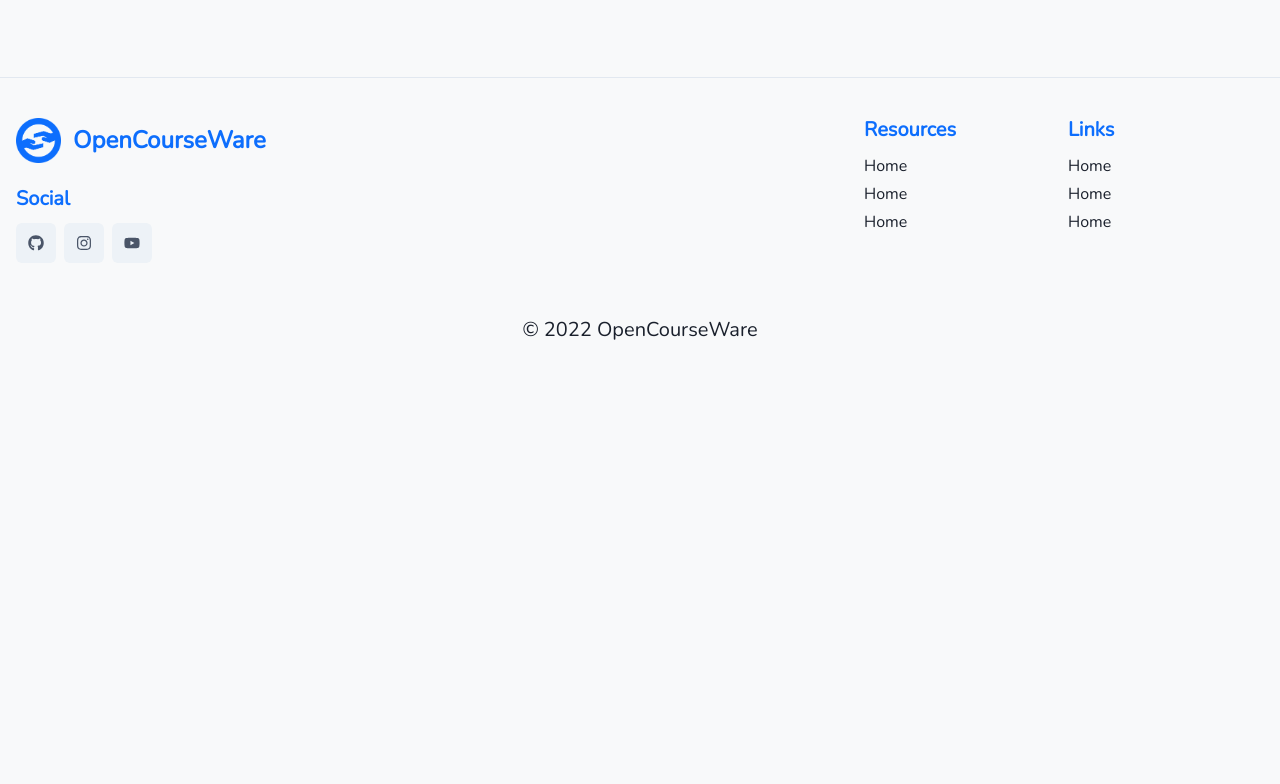
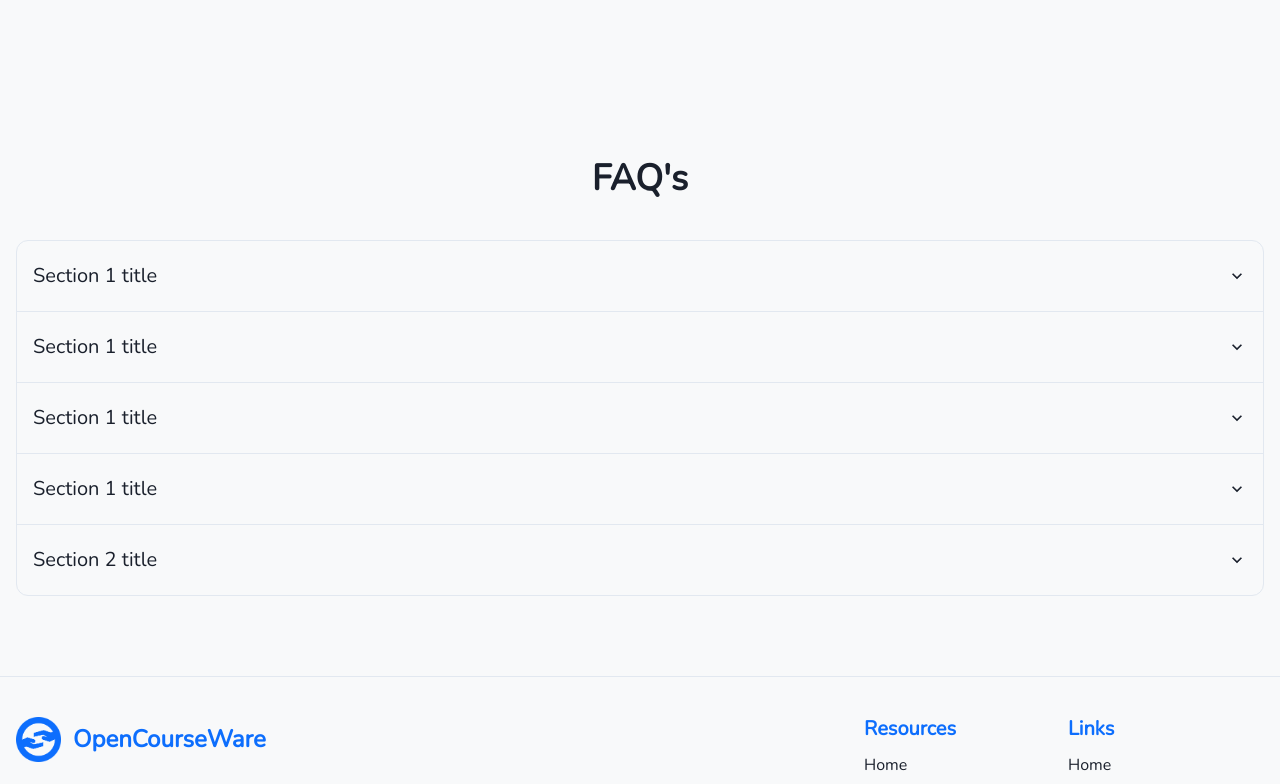
Before and after one commit to coder-anmol/opencourseware-frontend, a Next.js app: page / in a window 1280 px wide. Shown: the part 723-1507 px from the top of the page. Before the commit the page ends 1092 px from the top, so only its background shows below. Built offline with nearby package versions, Linux system fonts and the light colour scheme.

Commit message:
Faq component created

```diff
--- /dev/null
+++ b/components/Faq.js
@@ -0,0 +1,139 @@
+import {
+    Accordion,
+    AccordionIcon,
+    AccordionItem,
+    AccordionButton,
+    Box,
+    AccordionPanel,
+    Heading,
+} from "@chakra-ui/react";
+
+const Faq = () => {
+    return (
+        <Box my={"20"}>
+            <Heading textAlign={"center"}>{"FAQ's"}</Heading>
+            <Accordion
+                allowToggle
+                border={"1px"}
+                borderColor={"gray.200"}
+                rounded={"xl"}
+                overflow={"hidden"}
+                my={"10"}
+            >
+                <AccordionItem borderTop={"0px"}>
+                    <h2>
+                        <AccordionButton>
+                            <Box
+                                flex="1"
+                                textAlign="left"
+                                fontSize={"xl"}
+                                py={3}
+                            >
+                                Section 1 title
+                            </Box>
+                            <AccordionIcon />
+                        </AccordionButton>
+                    </h2>
+                    <AccordionPanel pb={4}>
+                        Lorem ipsum dolor sit amet, consectetur adipiscing elit,
+                        sed do eiusmod tempor incididunt ut labore et dolore
+                        magna aliqua. Ut enim ad minim veniam, quis nostrud
+                        exercitation ullamco laboris nisi ut aliquip ex ea
+                        commodo consequat.
+                    </AccordionPanel>
+                </AccordionItem>
+                <AccordionItem borderBottom={"0px"}>
+                    <h2>
+                        <AccordionButton>
+                            <Box
+                                flex="1"
+                                textAlign="left"
+                                fontSize={"xl"}
+                                py={3}
+                            >
+                                Section 1 title
+                            </Box>
+                            <AccordionIcon />
+                        </AccordionButton>
+                    </h2>
+                    <AccordionPanel pb={4}>
+                        Lorem ipsum dolor sit amet, consectetur adipiscing elit,
+                        sed do eiusmod tempor incididunt ut labore et dolore
+                        magna aliqua. Ut enim ad minim veniam, quis nostrud
+                        exercitation ullamco laboris nisi ut aliquip ex ea
+                        commodo consequat.
+                    </AccordionPanel>
+                </AccordionItem>
+                <AccordionItem borderBottom={"0px"}>
+                    <h2>
+                        <AccordionButton>
+                            <Box
+                                flex="1"
+                                textAlign="left"
+                                fontSize={"xl"}
+                                py={3}
+                            >
+                                Section 1 title
+                            </Box>
+                            <AccordionIcon />
+                        </AccordionButton>
+                    </h2>
+                    <AccordionPanel pb={4}>
+                        Lorem ipsum dolor sit amet, consectetur adipiscing elit,
+                        sed do eiusmod tempor incididunt ut labore et dolore
+                        magna aliqua. Ut enim ad minim veniam, quis nostrud
+                        exercitation ullamco laboris nisi ut aliquip ex ea
+                        commodo consequat.
+                    </AccordionPanel>
+                </AccordionItem>
+                <AccordionItem borderBottom={"0px"}>
+                    <h2>
+                        <AccordionButton>
+                            <Box
+                                flex="1"
+                                textAlign="left"
+                                fontSize={"xl"}
+                                py={3}
+                            >
+                                Section 1 title
+                            </Box>
+                            <AccordionIcon />
+                        </AccordionButton>
+                    </h2>
+                    <AccordionPanel pb={4}>
+                        Lorem ipsum dolor sit amet, consectetur adipiscing elit,
+                        sed do eiusmod tempor incididunt ut labore et dolore
+                        magna aliqua. Ut enim ad minim veniam, quis nostrud
+                        exercitation ullamco laboris nisi ut aliquip ex ea
+                        commodo consequat.
+                    </AccordionPanel>
+                </AccordionItem>
+
+                <AccordionItem borderBottom={"0px"}>
+                    <h2>
+                        <AccordionButton>
+                            <Box
+                                flex="1"
+                                textAlign="left"
+                                fontSize={"xl"}
+                                py={3}
+                            >
+                                Section 2 title
+                            </Box>
+                            <AccordionIcon />
+                        </AccordionButton>
+                    </h2>
+                    <AccordionPanel pb={4}>
+                        Lorem ipsum dolor sit amet, consectetur adipiscing elit,
+                        sed do eiusmod tempor incididunt ut labore et dolore
+                        magna aliqua. Ut enim ad minim veniam, quis nostrud
+                        exercitation ullamco laboris nisi ut aliquip ex ea
+                        commodo consequat.
+                    </AccordionPanel>
+                </AccordionItem>
+            </Accordion>
+        </Box>
+    );
+};
+
+export default Faq;
--- a/components/Navbar.js
+++ b/components/Navbar.js
@@ -37,6 +37,7 @@ const Navbar = () => {
                             py={"3"}
                         >
                             {/* logo */}
+                            <Link href={"/"}>
                                 <Box
                                     display={{ lg: "flex" }}
                                     alignItems={{ lg: "center" }}
@@ -58,6 +59,7 @@ const Navbar = () => {
                                         OpenCourseWare
                                     </Heading>
                                 </Box>
+                            </Link>
 
                             {/* hamburger */}
                             <Box
@@ -146,10 +148,10 @@ const Navbar = () => {
                                     },
                                 }}
                             >
-                                <Link href={"/login"}>
+                                <Link href={"/"}>
                                     <ListItem>Home</ListItem>
                                 </Link>
-                                <Link href={"/login"}>
+                                <Link href={"/courses"}>
                                     <ListItem>Courses</ListItem>
                                 </Link>
                                 <Link href={"/contact"}>
--- a/pages/index.js
+++ b/pages/index.js
@@ -1,3 +1,4 @@
+import Faq from "@/components/Faq";
 import Hero from "@/components/Hero";
 import { Container } from "@chakra-ui/react";
 
@@ -6,6 +7,7 @@ export default function Home() {
         <Container maxW={"container.xxl"}>
             <Hero />
             {/* Todo: Faq */}
+            <Faq />
         </Container>
     );
 }
```
Lines whose indentation alone changed are shown as unchanged.
